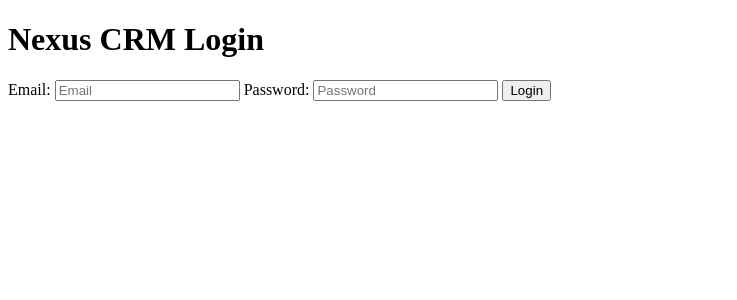
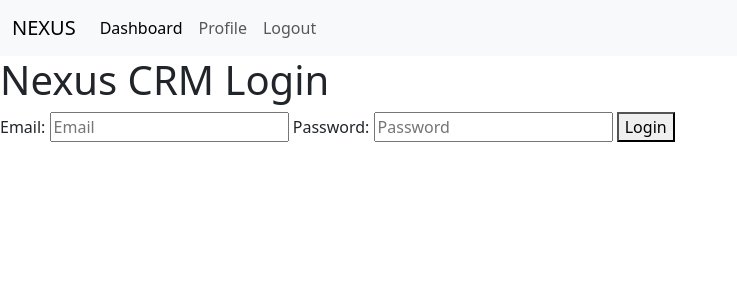
Before and after one commit to justinbather/nexus-crm, a Django app: page /crm/login/ in a window 1280 px wide. Shown: the top 300 px of the page, without its empty margins (0-737 px from the left). Run offline with Django 4.2, Linux system fonts and the light colour scheme.

Commit message:
profile signal built, bootstrap pages built, profile editing built

```diff
--- a/crm/apps.py
+++ b/crm/apps.py
@@ -4,3 +4,6 @@ from django.apps import AppConfig
 class CrmConfig(AppConfig):
     default_auto_field = 'django.db.models.BigAutoField'
     name = 'crm'
+
+    def ready(self):
+        import crm.signals
--- a/crm/models.py
+++ b/crm/models.py
@@ -17,6 +17,7 @@ class User(AbstractUser):
     is_admin = models.BooleanField(default=False)
 
 
+
     USERNAME_FIELD = 'email'
     REQUIRED_FIELDS = []
 
@@ -24,3 +25,52 @@ class User(AbstractUser):
 
     def __str__(self):
         return self.email
+
+class Profile(models.Model):
+    user = models.OneToOneField(User, on_delete=models.CASCADE)
+    company = models.CharField(max_length=30)
+    bio = models.CharField(max_length=200)
+    def __str__(self):
+        return self.user.email
+
+class Lead(models.Model):
+
+    # Defines Choices
+    # Lead Status
+    NEW_LEAD = 'New Lead'
+    WON = 'Won'
+    LOST = 'Lost'
+    FOLLOW_UP = 'Follow Up'
+
+
+    STATUSLIST = [
+        (NEW_LEAD, _('New Lead')),
+        (WON, _('Won')),
+        (LOST, _('Lost')),
+        (FOLLOW_UP, _('Follow Up')),
+    ]
+
+    #Lead Intent
+    LOW = 'Low'
+    MEDIUM = 'Medium'
+    HIGH = 'High'
+
+    INTENT_RANGE = [
+        (LOW,_('Low')),
+        (MEDIUM,_('Medium')),
+        (HIGH,_('High')),
+    ]
+
+    first_name = models.CharField(max_length=30)
+    last_name = models.CharField(max_length=30)
+    email = models.CharField(max_length=60)
+    contact_num = models.IntegerField()
+    touches = models.IntegerField()
+    last_contacted = models.DateField()
+    date_created = models.DateField()
+    status = models.CharField(choices=STATUSLIST, max_length=20)
+    intent = models.CharField(choices=INTENT_RANGE, max_length=20)
+    notes = models.CharField(max_length=200)
+
+    def __str__(self):
+        return self.first_name + self.last_name
--- a/crm/templates/base.html
+++ b/crm/templates/base.html
@@ -1,21 +1,45 @@
-<!DOCTYPE html>
+
+<!doctype html>
 <html lang="en">
-<head>
-    <meta charset="UTF-8">
-    <meta http-equiv="X-UA-Compatible" content="IE=edge">
-    <meta name="viewport"
-      content="width=device-width, initial-scale=1.0, maximum-scale=1.0, user-scalable=0">
-    {% block title %}{% endblock %}
+  <head>
+    <meta charset="utf-8">
+    <meta name="viewport" content="width=device-width, initial-scale=1">
+    <title>Nexus CRM</title>
+    <link href="https://cdn.jsdelivr.net/npm/bootstrap@5.3.0/dist/css/bootstrap.min.css" rel="stylesheet" integrity="sha384-9ndCyUaIbzAi2FUVXJi0CjmCapSmO7SnpJef0486qhLnuZ2cdeRhO02iuK6FUUVM" crossorigin="anonymous">
 
-    {% block header %}
-{% endblock %}
-</head>
-<body>
+  </head>
+  <body>
+
+    <script src="https://cdn.jsdelivr.net/npm/bootstrap@5.3.0/dist/js/bootstrap.bundle.min.js" integrity="sha384-geWF76RCwLtnZ8qwWowPQNguL3RmwHVBC9FhGdlKrxdiJJigb/j/68SIy3Te4Bkz" crossorigin="anonymous"></script>
+    <nav class="navbar navbar-expand-lg bg-body-tertiary">
+      <div class="container-fluid">
+        <a class="navbar-brand" href="#">NEXUS</a>
+        <button class="navbar-toggler" type="button" data-bs-toggle="collapse" data-bs-target="#navbarNav" aria-controls="navbarNav" aria-expanded="false" aria-label="Toggle navigation">
+          <span class="navbar-toggler-icon"></span>
+        </button>
+        <div class="collapse navbar-collapse" id="navbarNav">
+          <ul class="navbar-nav">
+            <li class="nav-item">
+              <a class="nav-link active" aria-current="page" href="../dashboard">Dashboard</a>
+            </li>
+            <li class="nav-item">
+              <a class="nav-link" href="../update_user">Profile</a>
+            </li>
+            <li class="nav-item">
+              <a class="nav-link" href="../logout">Logout</a>
+            </li>
+
+            <!-- Need to add logic to change header when not logged in-->
+
+            <!--<li class="nav-item">
+              <a class="nav-link disabled">Disabled</a>
+            </li>-->
+          </ul>
+        </div>
+      </div>
+    </nav>
     {% block content %}
 
     {% endblock content %}
-    {% block footer %}
-
-    {% endblock footer %}
-</body>
+  </body>
 </html>
--- a/crm/urls.py
+++ b/crm/urls.py
@@ -8,4 +8,6 @@ urlpatterns = [
     path('signup/', views.signup, name='signup'),
     path('logout/', views.logout_user, name='logout'),
     path('dashboard/', views.dashboard, name='dashboard'),
+    path('update_user/', views.update_user, name='update_user'),
+    path('profile/', views.profile, name='profile')
 ]
--- a/crm/views.py
+++ b/crm/views.py
@@ -55,6 +55,20 @@ def logout_user(request):
     logout(request)
     return redirect('../login')
 
+def update_user(request):
+    if request.user.is_authenticated:
+        current_user = models.User.objects.get(id=request.user.id)
+        form = forms.CustomUserCreationForm(request.POST or None, instance=current_user)
+        return render(request, 'profile.html', {'form': form})
+    else:
+        return redirect('../login')
+
+def profile(request):
+    if request.user.is_authenticated:
+        current_user = models.User.objects.get(id=request.user.id)
+        form = forms.UserProfileForm(request.POST or None, instance=current_user)
+        return render(request, 'profile.html', {'form': form})
+
 
 def dashboard(request):
     return render(request, 'dashboard.html')
```
Also changed, not shown: crm/admin.py (+6 -1 lines), crm/signals.py (added, +10 -0 lines), crm/templates/profile.html (added, +14 -0 lines), crm/templates/signup.html (added, +14 -0 lines), crm/forms.py (line endings or trailing spaces), crm/migrations/0002_lead_profile.py (added), crm/migrations/0003_remove_profile_profile_pic.py (added), db.sqlite3.
